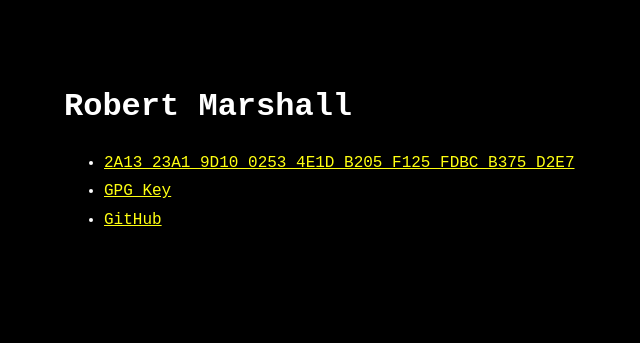
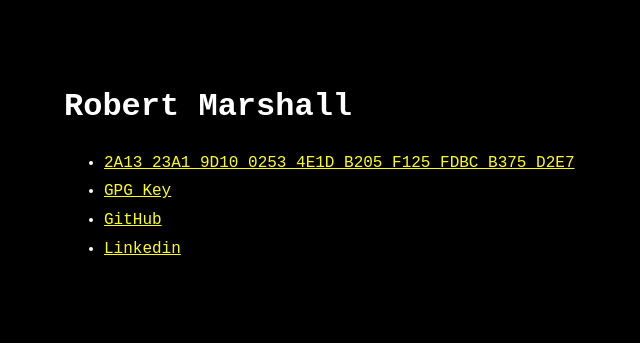
Before and after one commit to 0xF125FDBCB375D2E7/web, a plain HTML site: page index.html in a window 1280 px wide. Shown: the whole page, without its empty margins (256-896 px from the left). Drawn offline with Linux system fonts and the light colour scheme.

Commit message:
Linkedin link

```diff
--- a/index.html
+++ b/index.html
@@ -16,7 +16,7 @@
       <div class="w">
         <header>
   <h1>Robert Marshall</h1>
-</header><ul><li><a href="/keys/fingerprint.txt">2A13 23A1 9D10 0253 4E1D  B205 F125 FDBC B375 D2E7</a></li><li><a href="/keys/robert.asc">GPG Key</a></li><li><a href="https://github.com/0xF125FDBCB375D2E7" target="_blank">GitHub</a></li></ul>
+</header><ul><li><a href="/keys/fingerprint.txt">2A13 23A1 9D10 0253 4E1D  B205 F125 FDBC B375 D2E7</a></li><li><a href="/keys/robert.asc">GPG Key</a></li><li><a href="https://github.com/0xF125FDBCB375D2E7" target="_blank">GitHub</a></li><li><a href="https://www.linkedin.com/in/robertmarshallxyz" target="_blank">Linkedin</a></li></ul>
 
       </div>
     </main>
```
